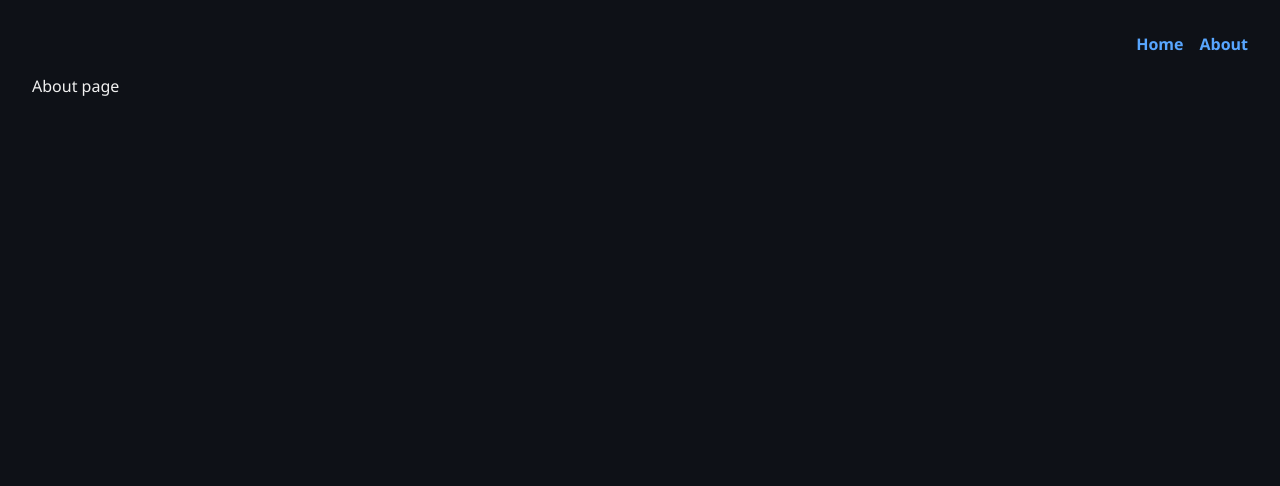
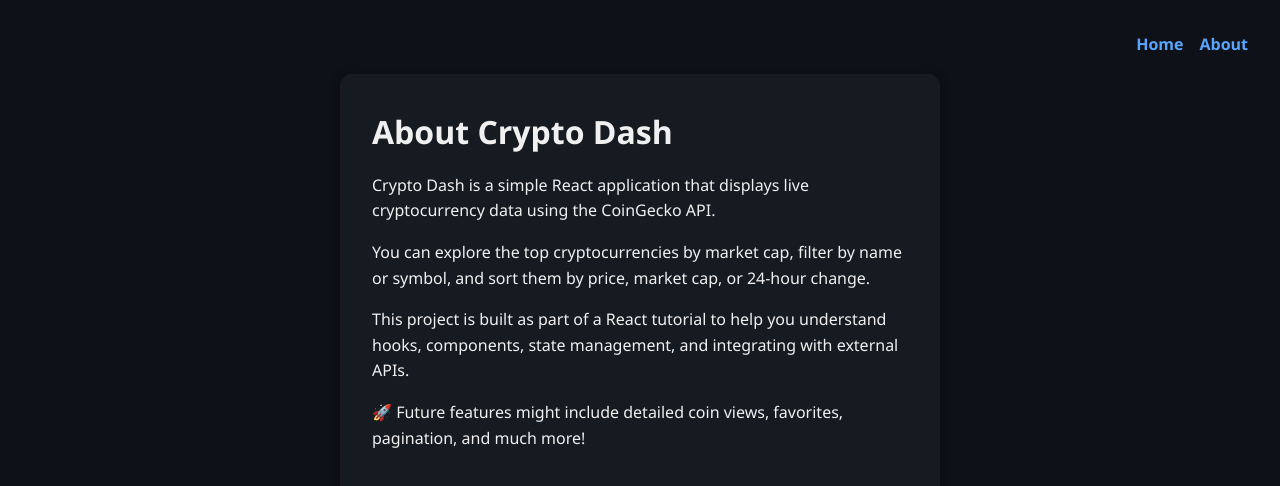
Before and after one commit to CtrlAltSuppDel/crypto-dash, a React (Vite) app: page /about in a window 1280 px wide. Shown: the top 486 px of the page. Built offline with nearby package versions, Linux system fonts and the light colour scheme; no server answers.

Commit message:
feat: add about page

```diff
--- a/src/pages/about.jsx
+++ b/src/pages/about.jsx
@@ -1,5 +1,25 @@
 const AboutPage = () => {
-  return <div>About page</div>;
+  return (
+    <div className="about">
+      <h1>About Crypto Dash</h1>
+      <p>
+        Crypto Dash is a simple React application that displays live
+        cryptocurrency data using the CoinGecko API.
+      </p>
+      <p>
+        You can explore the top cryptocurrencies by market cap, filter by name
+        or symbol, and sort them by price, market cap, or 24-hour change.
+      </p>
+      <p>
+        This project is built as part of a React tutorial to help you understand
+        hooks, components, state management, and integrating with external APIs.
+      </p>
+      <p>
+        🚀 Future features might include detailed coin views, favorites,
+        pagination, and much more!
+      </p>
+    </div>
+  );
 };
 
 export default AboutPage;
```
